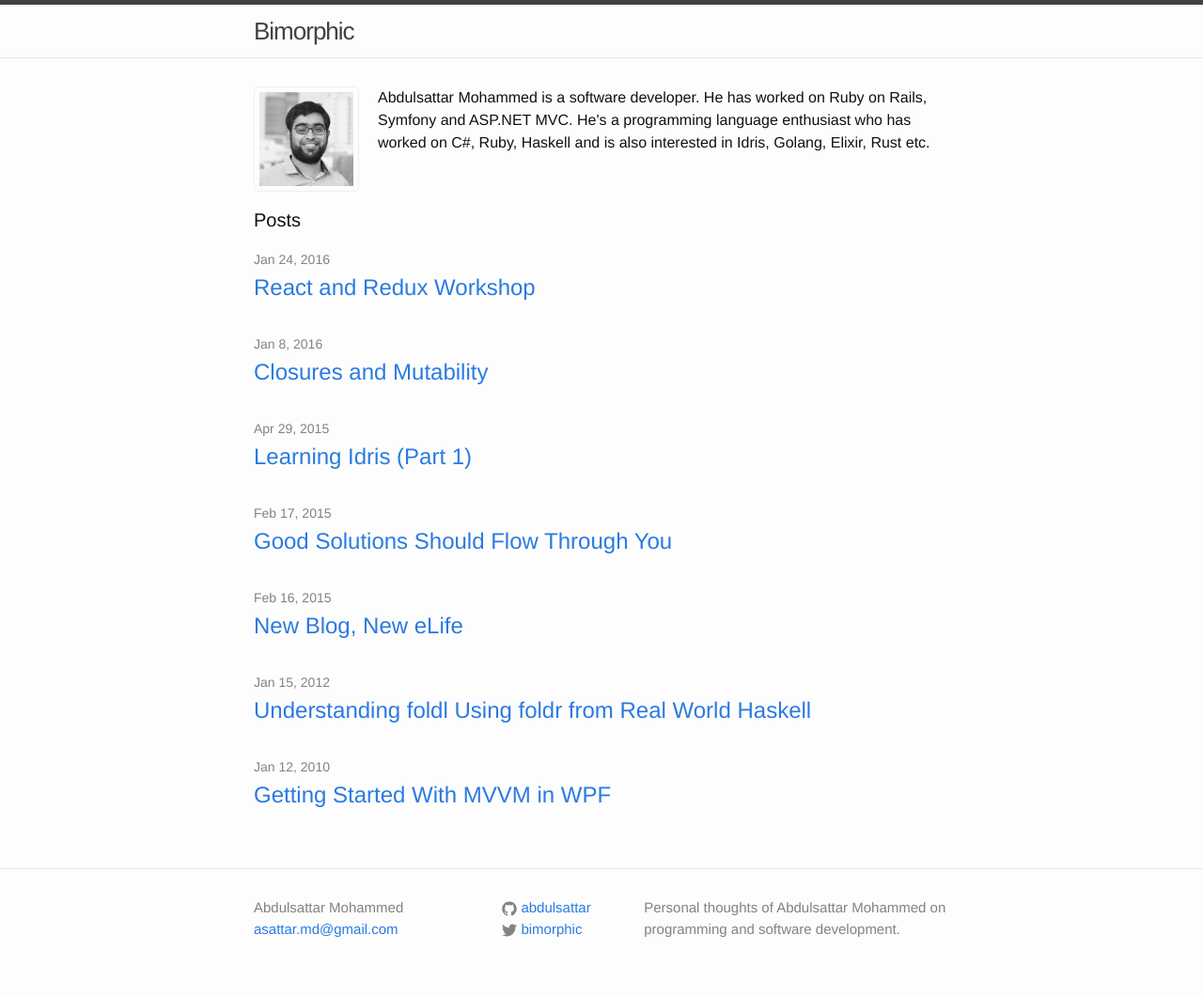
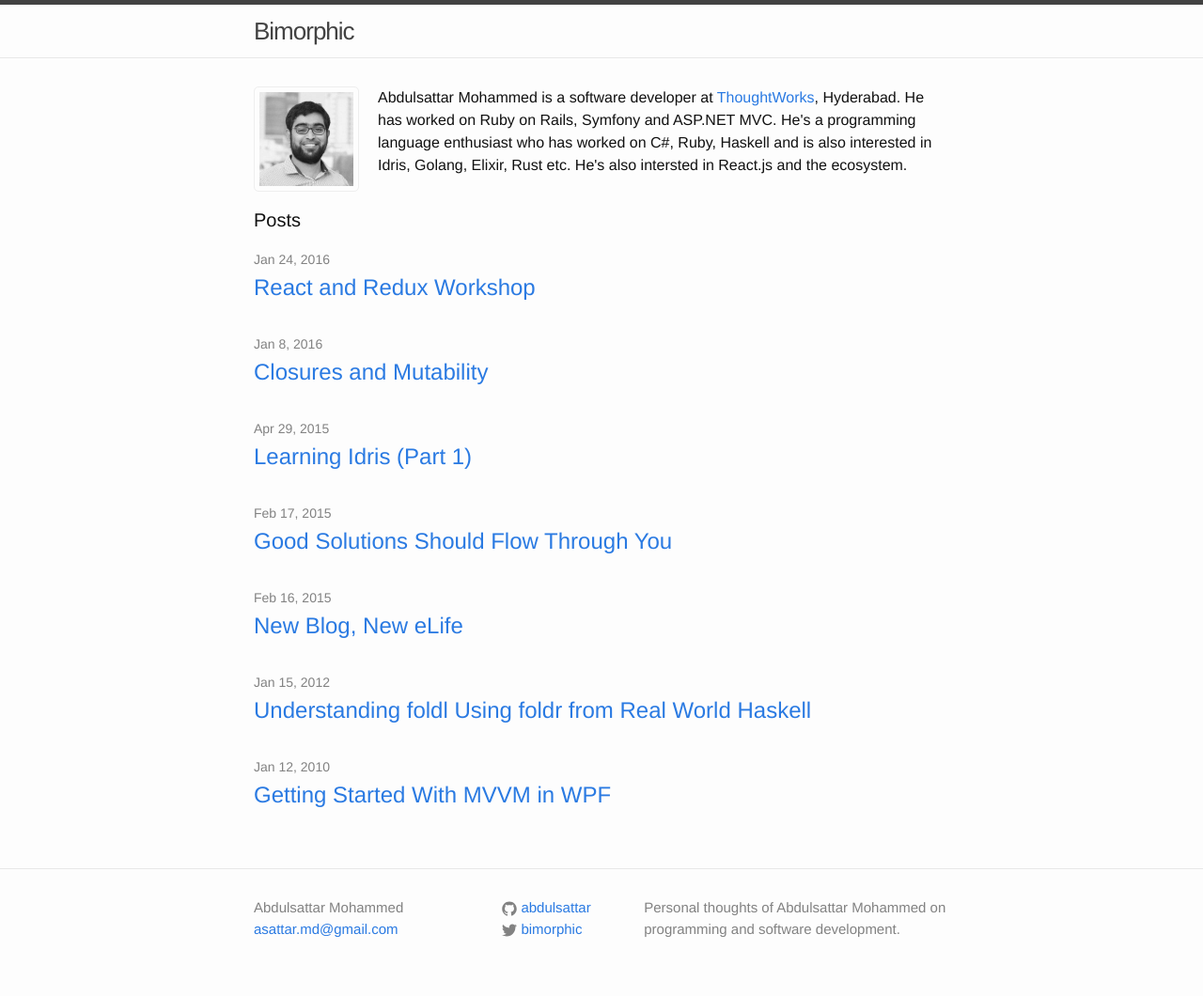
Before and after one commit to abdulsattar/abdulsattar.github.io, a Jekyll site: the page built from index.html, in a window 1280 px wide. Shown: the whole page at 94% size. Built offline with Jekyll 4.4.1, drawn with Linux system fonts in a browser that asks for light colours; Markdown is read by kramdown in place of the engine named in the settings.

Commit message:
Update bio

```diff
--- a/index.html
+++ b/index.html
@@ -7,7 +7,7 @@ layout: default
   <article class="intro">
     <p>
     <img class="photo" src="/photo.jpg" title="Photo">
-    Abdulsattar Mohammed is a software developer. He has worked on Ruby on Rails, Symfony and ASP.NET MVC. He's a programming language enthusiast who has worked on C#, Ruby, Haskell and is also interested in Idris, Golang, Elixir, Rust etc.
+    Abdulsattar Mohammed is a software developer at <a href="https://thoughtworks.com">ThoughtWorks</a>, Hyderabad. He has worked on Ruby on Rails, Symfony and ASP.NET MVC. He's a programming language enthusiast who has worked on C#, Ruby, Haskell and is also interested in Idris, Golang, Elixir, Rust etc. He's also intersted in React.js and the ecosystem.
     </p>
   </article>
 
```
